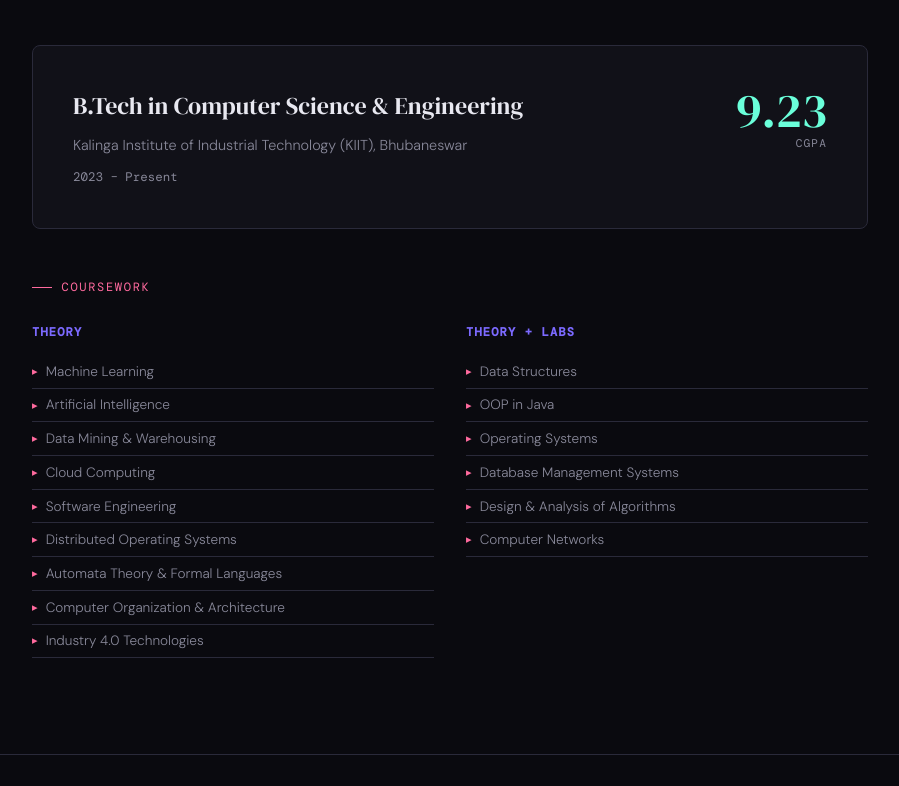
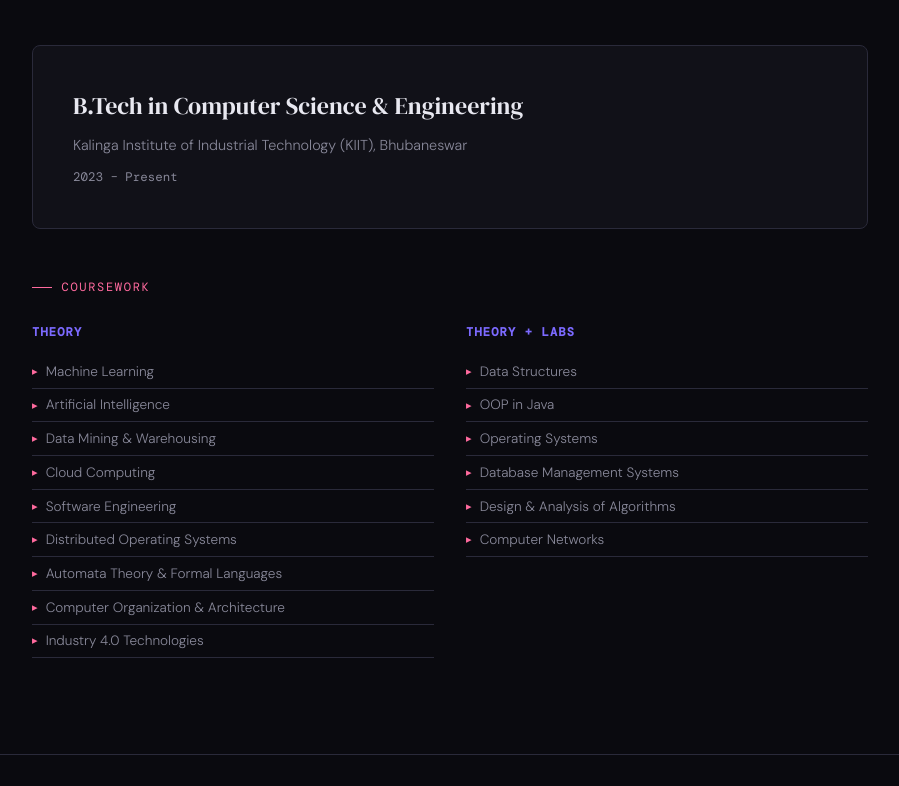
Before and after one commit to dishanii-manna/dishanii-manna.github.io, a plain HTML site: page index.html in a window 1280 px wide. Shown: the part 3715-4501 px from the top of the page, without its empty margins (190-1089 px from the left). Drawn offline with nearby package versions, Linux system fonts and the light colour scheme; a web font is replaced by a local one.

Commit message:
Update index.html

```diff
--- a/index.html
+++ b/index.html
@@ -485,9 +485,6 @@
                     <div class="edu-inst">Kalinga Institute of Industrial Technology (KIIT), Bhubaneswar</div>
                     <div class="edu-year">2023 – Present</div>
                 </div>
-                <div>
-                    <div class="edu-cgpa">9.23<span>CGPA</span></div>
-                </div>
             </div>
 
             <div class="section-label" style="margin-bottom: 1.5rem;">Coursework</div>
```
